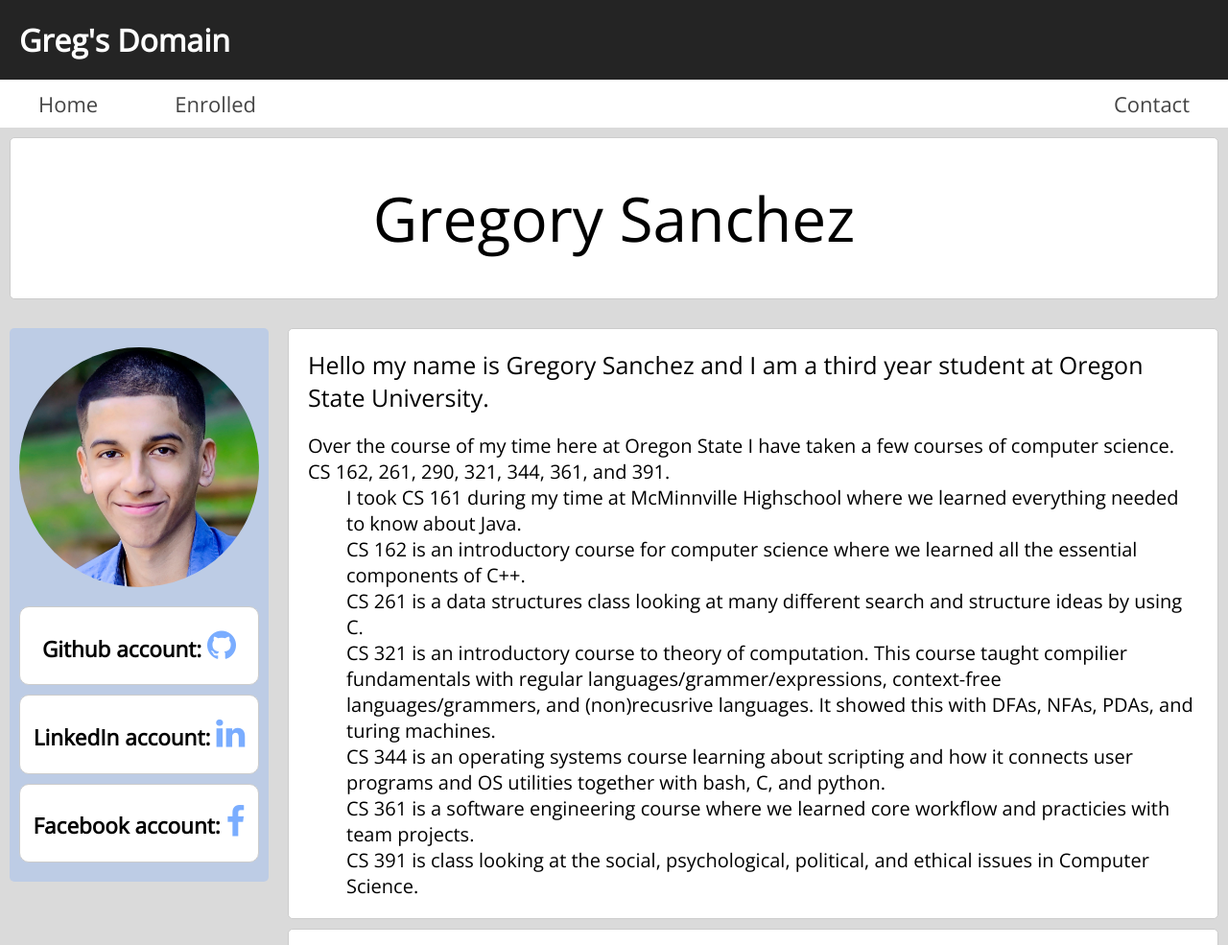
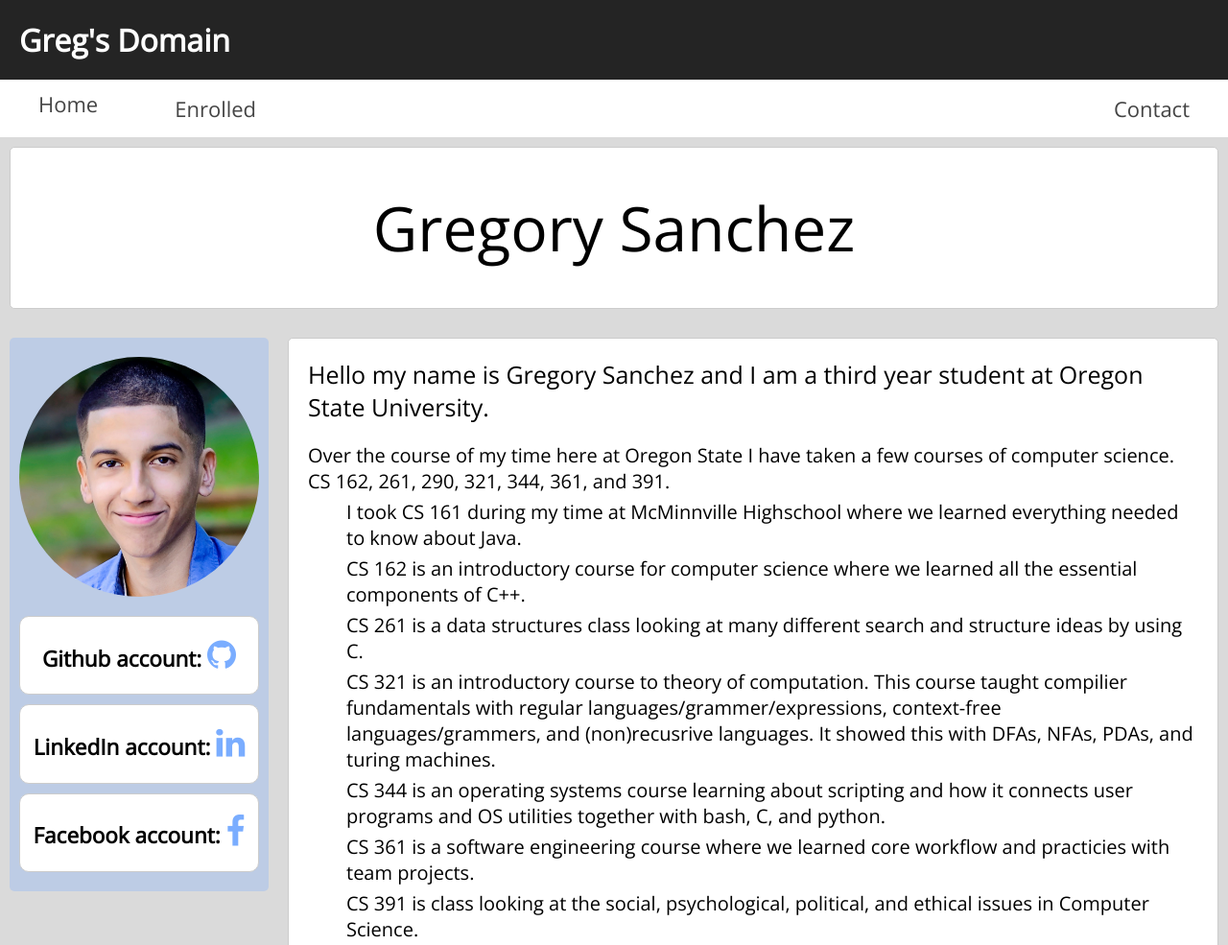
Before and after one commit to gs291/gs291.github.io, a plain HTML site: page index.html in a window 1280 px wide. Shown: the top 985 px of the page at 96% size. Drawn offline with nearby package versions, Linux system fonts and the light colour scheme.

Commit message:
Update info li container

```diff
--- a/style.css
+++ b/style.css
@@ -201,6 +201,10 @@ a:hover {
   list-style-type: none;
 }
 
+li {
+  margin: 5px 0px 5px 0px;
+}
+
 /* each class element */
 .class-card {
   margin: 10px;
```
